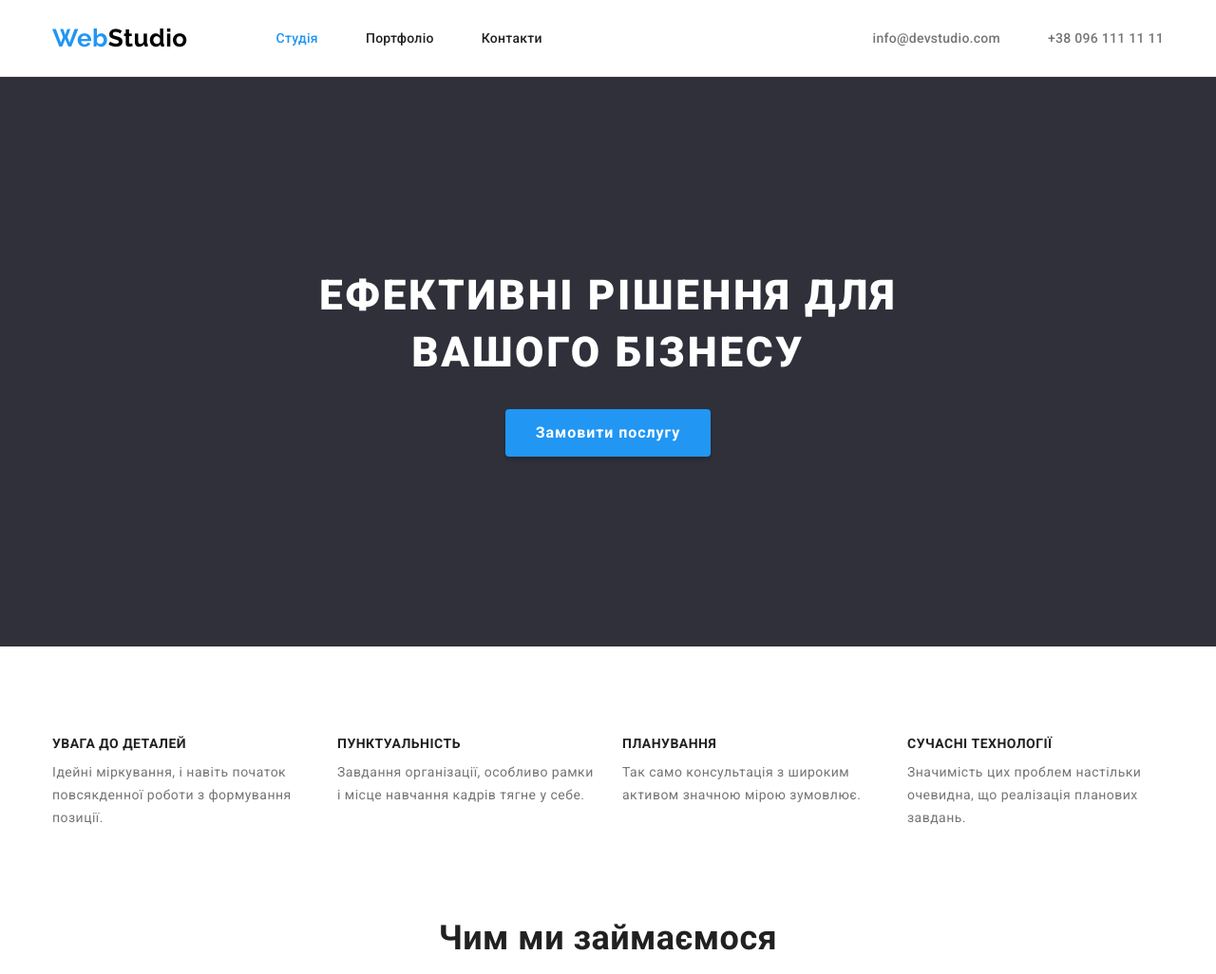
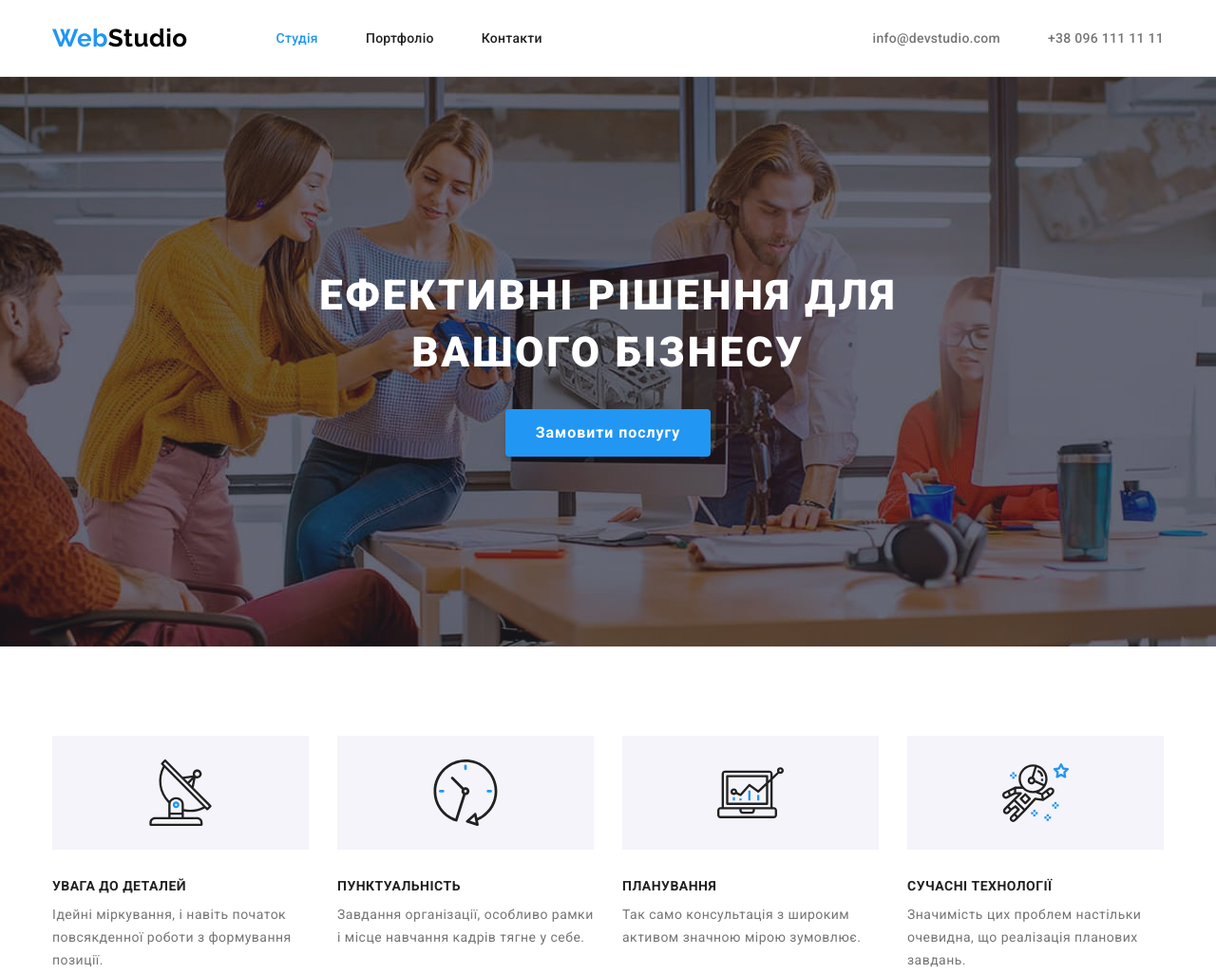
Before and after one commit to AlMarina/goit-markup-hw-04, a plain HTML site: page index.html in a window 1280 px wide. Shown: the top 1026 px of the page at 95% size. Drawn offline with nearby package versions, Linux system fonts and the light colour scheme.

Commit message:
со спрайтом

```diff
--- a/css/style.css
+++ b/css/style.css
@@ -11,7 +11,8 @@
 
   /* Background colors */
   --main-bg-color: #ffffff;
-  --secondary-bg-color: #2f303a;
+  --hero-bg-color:#C4C4C4;
+  --footer-bg-color: #2f303a;
   --accent-bg-color: #2196f3;
   --button-bg-color: #F5F4FA;
   --button-accent-color: #188ce8;
@@ -82,6 +83,13 @@ section {
   flex-basis: calc((100% - var(--indent) * (var(--items) - 1)) / (var(--items)));
 }
 
+.title {
+  margin-bottom: 50px;
+
+  font-size: 36px;
+  line-height: calc(42 / 36);
+  text-align: center;
+}
 
 
 /*---- HEADER----*/
@@ -158,7 +166,7 @@ display: flex;
 .hero {
   padding-top: 200px;
   padding-bottom: 200px;
-  background-color: var(--secondary-bg-color);
+  background-color: var(--hero-bg-color);
 }
 .hero-title {
   margin-bottom: 30px;
@@ -199,10 +207,46 @@ display: flex;
   background-color: var(--button-accent-color);
 }
 
+.overlay{
+  max-width: 1600px;
+ margin-left: auto;
+  margin-right: auto;
+  background-image: linear-gradient(rgba(47, 48, 58, 0.4),rgba(47, 48, 58, 0.4) ),
+  url(../images/hero-background.jpg);
+  background-size: cover;
+  background-repeat: no-repeat;
+  background-position: center;
+}
 /*----BENEFITS----*/
 
 .benefits-item {
 flex-grow: 1;
+}
+.benefits-item::before{
+  content: '';
+  display: block;
+  height: 120px;
+  margin-bottom: 30px;
+  background-color: var(--button-bg-color);
+  background-position: center;
+  background-repeat: no-repeat;
+ /* background-image: url();*/
+}
+
+.icon-antenna::before {
+  background-image: url(../images/antenna\ 1.svg);
+}
+
+.icon-clock::before {
+  background-image: url(../images/clock\ 1.svg);
+}
+
+.icon-diagram::before {
+  background-image: url(../images/diagram\ 1.svg);
+}
+
+.icon-astronaut::before {
+  background-image: url(../images/astronaut\ 1.svg);
 }
 
 .benefits-subtitle {
@@ -228,20 +272,14 @@ flex-grow: 1;
   --items: 3;
 }
 
-.title {
-  margin-bottom: 50px;
-
-  font-size: 36px;
-  line-height: calc(42 / 36);
-  text-align: center;
-}
-
 .team {
   background-color: var(--button-bg-color);
 }
+
 .team-item{
 box-shadow: 0px 1px 3px rgba(0, 0, 0, 0.12), 0px 1px 1px rgba(0, 0, 0, 0.14), 0px 2px 1px rgba(0, 0, 0, 0.2);
 }
+
 .team-group {
 padding-top: 30px;
 padding-bottom:30px;
@@ -267,7 +305,7 @@ background-color: var(--main-bg-color);
 /*----FOOTER----*/
 
 .footer {
-  background-color: var(--secondary-bg-color);
+  background-color: var(--footer-bg-color);
   padding-top:60px;
   padding-bottom: 60px;
 }
@@ -311,6 +349,10 @@ margin-top: 20px;
 
   margin-bottom: 50px;
 }
+.item-card:hover
+{
+box-shadow: 0px 1px 1px rgba(0, 0, 0, 0.12), 0px 4px 4px rgba(0, 0, 0, 0.06), 1px 4px 6px rgba(0, 0, 0, 0.16);
+}
 
 .portfolio-btn {
   padding: 6px 22px;
@@ -335,8 +377,9 @@ margin-top: 20px;
 .portfolio-btn:focus {
   color: var(--ligth-text-color);
   background-color: var(--accent-bg-color);
-  box-shadow: 0px 3px 1px rgba(0, 0, 0, 0.1), 0px 1px 2px rgba(0, 0, 0, 0.08), 0px 2px 2px rgba(0, 0, 0, 0.12);
+ box-shadow: 0px 3px 1px rgba(0, 0, 0, 0.1), 0px 1px 2px rgba(0, 0, 0, 0.08), 0px 2px 2px rgba(0, 0, 0, 0.12);
 }
+
 .portfolio-subtitle {
   margin-bottom: 4px;
 
--- a/index.html
+++ b/index.html
@@ -51,7 +51,7 @@
     <!-- мейн -->
     <main>
       <!-- HERO -->
-      <section class="hero">
+      <section class="hero overlay">
         <h1 class="hero-title">Ефективні рішення для вашого бізнесу</h1>
         <button type="button" class="hero-btn">Замовити послугу</button>
       </section>
@@ -61,25 +61,25 @@
         <div class="conteiner">
           <h2 class="benefits-title visually-hidden">ПЕРЕВАГИ</h2>
           <ul class="list card-set">
-            <li class="benefits-item card-set-item">
+            <li class="benefits-item icon-antenna card-set-item">
               <h3 class="benefits-subtitle">УВАГА ДО ДЕТАЛЕЙ</h3>
               <p class="benefits-text">
                 Ідейні міркування, і навіть початок повсякденної роботи з формування позиції.
               </p>
             </li>
-            <li class="benefits-item card-set-item">
+            <li class="benefits-item icon-clock card-set-item">
               <h3 class="benefits-subtitle">ПУНКТУАЛЬНІСТЬ</h3>
               <p class="benefits-text">
                 Завдання організації, особливо рамки і місце навчання кадрів тягне у себе.
               </p>
             </li>
-            <li class="benefits-item card-set-item">
+            <li class="benefits-item icon-diagram card-set-item">
               <h3 class="benefits-subtitle">ПЛАНУВАННЯ</h3>
               <p class="benefits-text">
                 Так само консультація з широким активом значною мірою зумовлює.
               </p>
             </li>
-            <li class="benefits-item card-set-item">
+            <li class="benefits-item icon-astronaut card-set-item">
               <h3 class="benefits-subtitle">СУЧАСНІ ТЕХНОЛОГІЇ</h3>
               <p class="benefits-text">
                 Значимість цих проблем настільки очевидна, що реалізація планових завдань.
@@ -175,6 +175,24 @@
       </section>
     </main>
 
+    <!-- CLIENTS -->
+    <section class="section">
+      <div class="conteiner">
+        <h2 class="title">Постійні клієнти</h2>
+        <ul class="list">
+          <li>
+            <a href=""></a>
+          </li>
+          <li><a href=""></a></li>
+          <li><a href=""></a></li>
+          <li><a href=""></a></li>
+          <li><a href=""></a></li>
+          <li><a href=""></a></li>
+        </ul>
+      </div>
+    </section>
+
+    <!-- FOOTER -->
     <footer class="footer">
       <div class="conteiner">
         <a class="logo link" href="./index.html" lang="en"
```
Also changed, not shown: portfolio.html (+12 -9 lines), images/antenna 1.svg (added), images/astronaut 1.svg (added), images/clock 1.svg (added), images/diagram 1.svg (added), images/hero-background.jpg (added), images/icons.svg (added), 1 other file.
